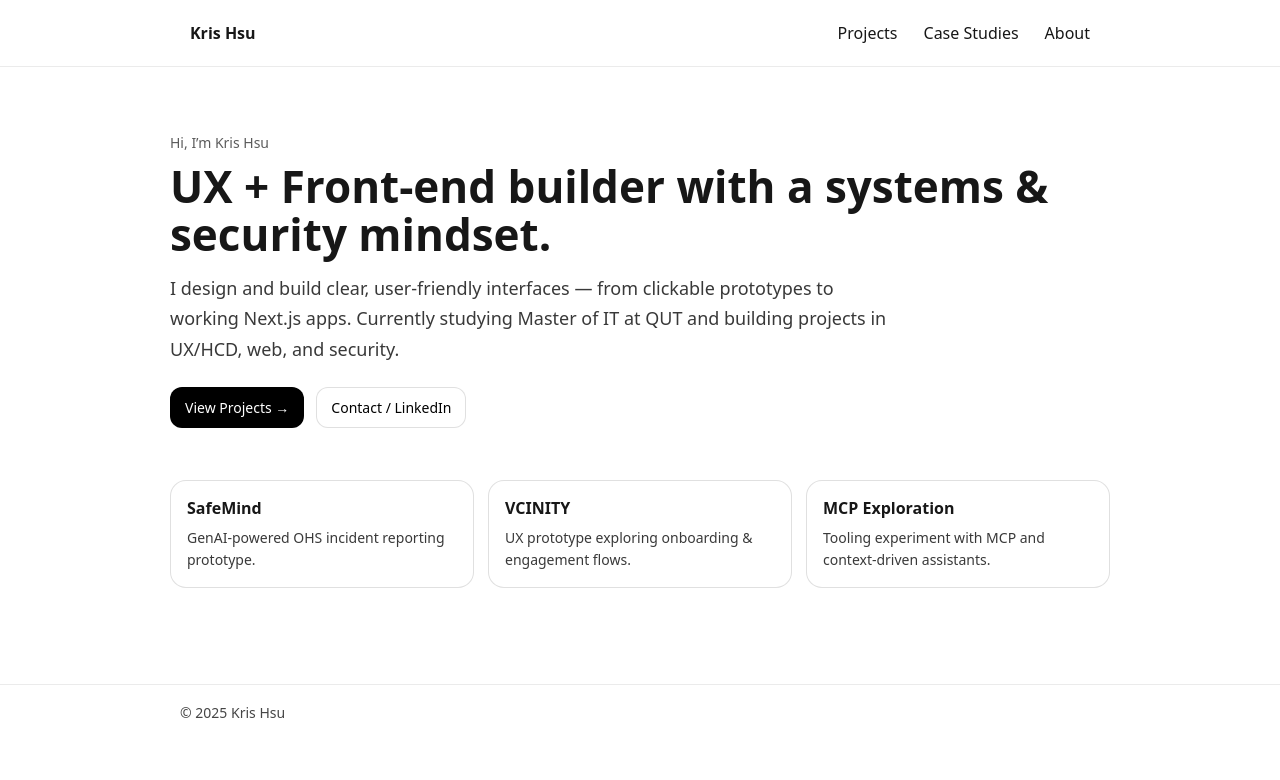
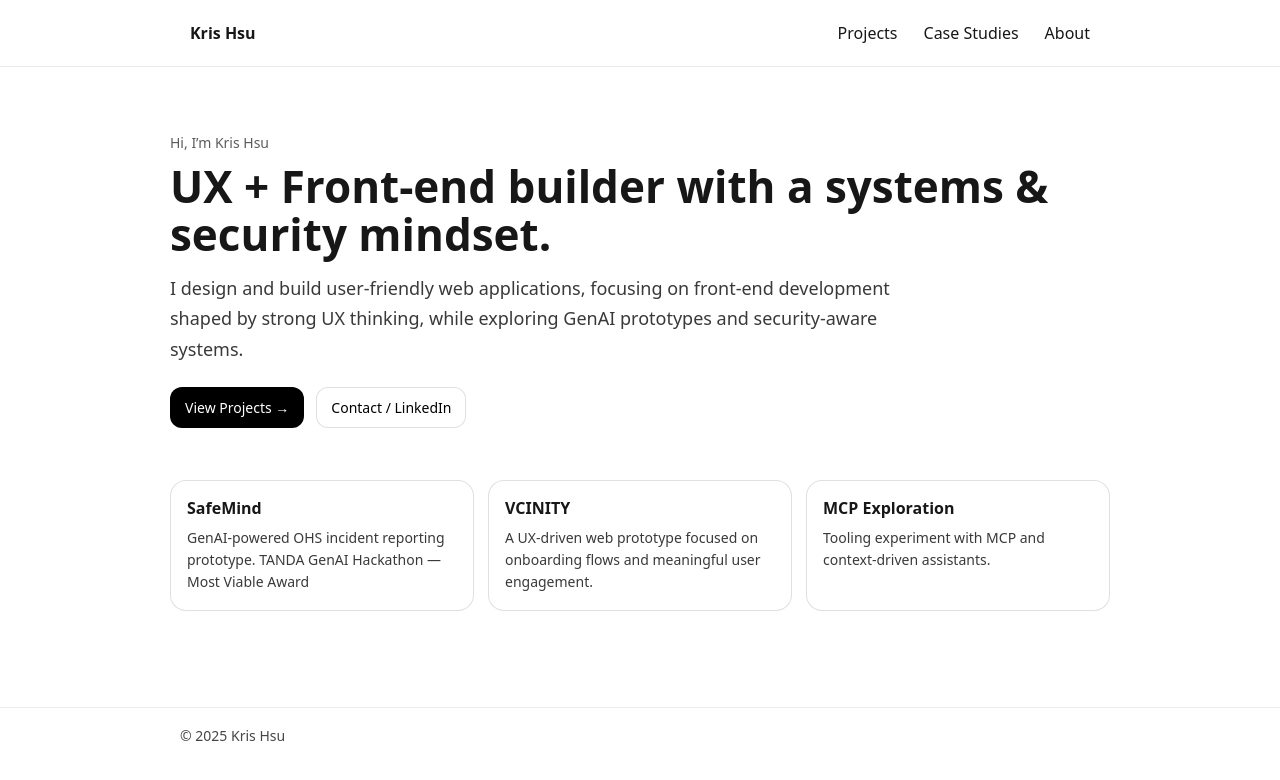
Before and after one commit to ruby23719111/kris-portfolio, a Next.js app: page / in a window 1280 px wide. Shown: the top 780 px of the page. Built offline with nearby package versions, Linux system fonts and the light colour scheme.

Commit message:
Finalize homepage content and project cards

```diff
--- a/src/app/page.js
+++ b/src/app/page.js
@@ -12,8 +12,7 @@ export default function Home() {
           </h1>
 
           <p style={{ margin: "14px 0 0", fontSize: 18, lineHeight: 1.7, maxWidth: 720, opacity: 0.85 }}>
-            I design and build clear, user-friendly interfaces — from clickable prototypes to working Next.js apps.
-            Currently studying Master of IT at QUT and building projects in UX/HCD, web, and security.
+            I design and build user-friendly web applications, focusing on front-end development shaped by strong UX thinking, while exploring GenAI prototypes and security-aware systems.
           </p>
 
           {/* CTA buttons */}
@@ -64,8 +63,8 @@ export default function Home() {
             }}
           >
             {[
-              { title: "SafeMind", desc: "GenAI-powered OHS incident reporting prototype." },
-              { title: "VCINITY", desc: "UX prototype exploring onboarding & engagement flows." },
+              { title: "SafeMind", desc: "GenAI-powered OHS incident reporting prototype. TANDA GenAI Hackathon — Most Viable Award" },
+              { title: "VCINITY", desc: "A UX-driven web prototype focused on onboarding flows and meaningful user engagement." },
               { title: "MCP Exploration", desc: "Tooling experiment with MCP and context-driven assistants." },
             ].map((item) => (
               <div
--- a/src/app/projects/page.js
+++ b/src/app/projects/page.js
@@ -6,8 +6,7 @@ export default function ProjectsPage() {
     <main style={{ maxWidth: 960, margin: "0 auto", padding: "56px 20px" }}>
       <h1 style={{ fontSize: 36, margin: 0 }}>Projects</h1>
       <p style={{ marginTop: 12, lineHeight: 1.7, maxWidth: 720 }}>
-        A curated selection of projects showcasing my work in React/Next.js and UX/UI. Each project includes links to demos,
-        prototypes, and walkthroughs.
+        Click any project card to view the live demo, prototype, or walkthrough.
       </p>
 
       <div
```
